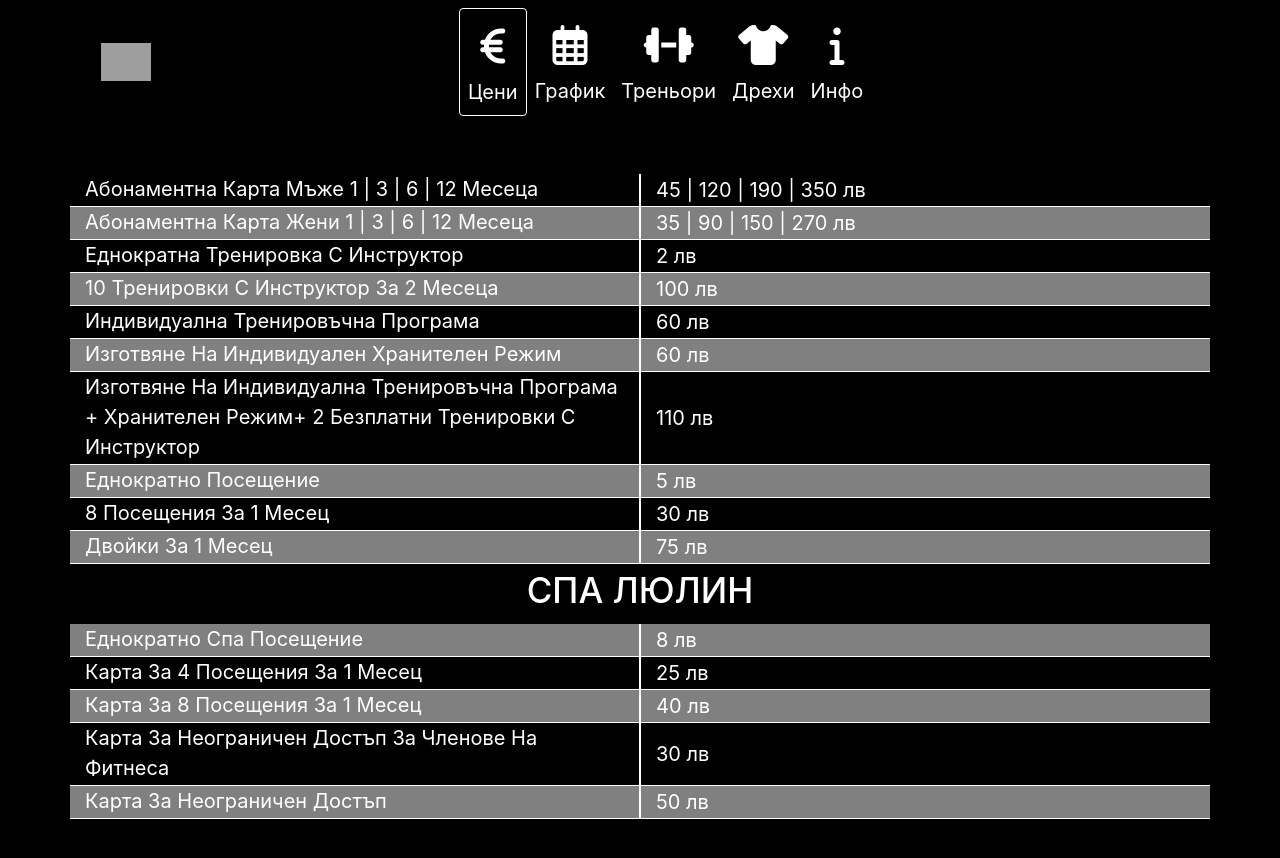
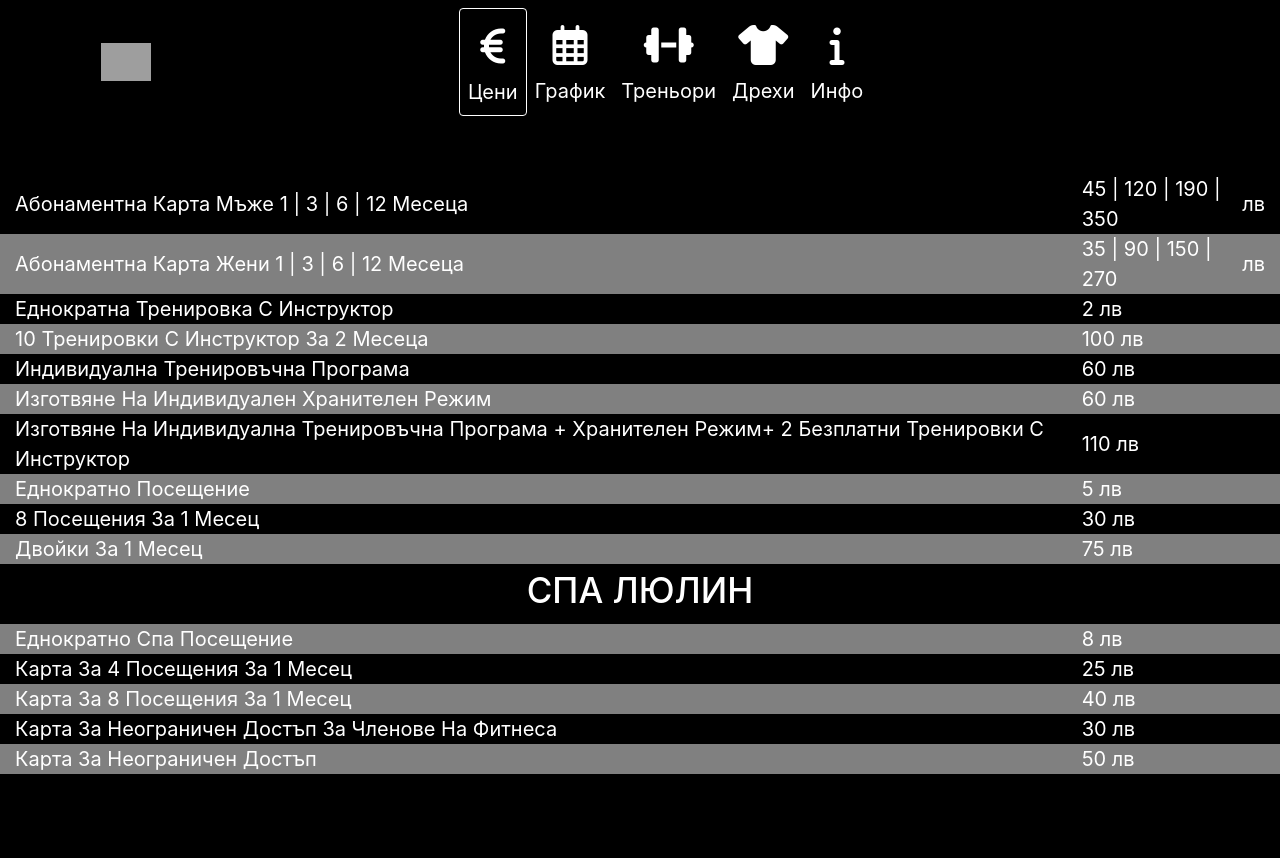
Before and after one commit to svilengen/svilengen.github.io, a Jekyll site: the page built from lulin/prices.html, in a window 1280 px wide. Shown: the top 858 px of the page. Built offline with Jekyll 4.4.1, drawn with Linux system fonts in a browser that asks for light colours; nearby versions of some CDN libraries; grey boxes are pictures that could not be loaded.

Commit message:
change prices styling

```diff
--- a/assets/css/main.scss
+++ b/assets/css/main.scss
@@ -44,9 +44,6 @@ $font-size-base: 1.25rem;
 
 
 .item-name-col {
-    padding-bottom: 2px;
-    border-right: 1px solid white;
-    border-bottom: 1px solid white;
     text-transform: capitalize;
     display: flex;
     justify-content: left;
@@ -54,8 +51,6 @@ $font-size-base: 1.25rem;
 }
 
 .item-price-col {
-    border-left: 1px solid white;
-    border-bottom: 1px solid white;
     display: flex;
     justify-content: left;
     align-items: center;
--- a/assets/js/render_prices.js
+++ b/assets/js/render_prices.js
@@ -27,10 +27,10 @@ $.getJSON(datasource ,function( data ) {
             }
             html += '<div class="row" style="background-color: ' + bcgrColor + ';">';
             if (price != '') {
-                html += '<div class="col-sm item-name-col">';
+                html += '<div class="col-sm-10 item-name-col">';
                 html += name;
                 html += '</div>';
-                html += '<div class="col-sm item-price-col">';
+                html += '<div class="col-sm-2 item-price-col">';
                 html += price;
                 html += '<span>&nbsp;лв</span>';
                 html += '</div>';
--- a/lulin/prices.html
+++ b/lulin/prices.html
@@ -6,4 +6,4 @@ location: lulin
 
 <script defer src="/assets/js/render_prices.js"></script>
 
-<div id="content" class="container prices-container"></div>
+<div id="content" class="container-fluid prices-container"></div>
```
